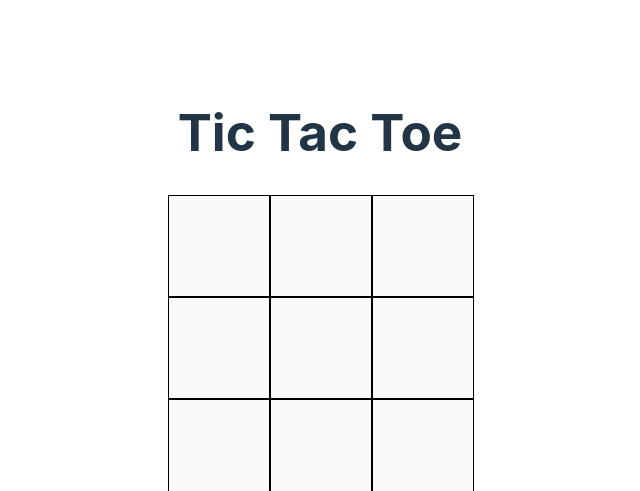
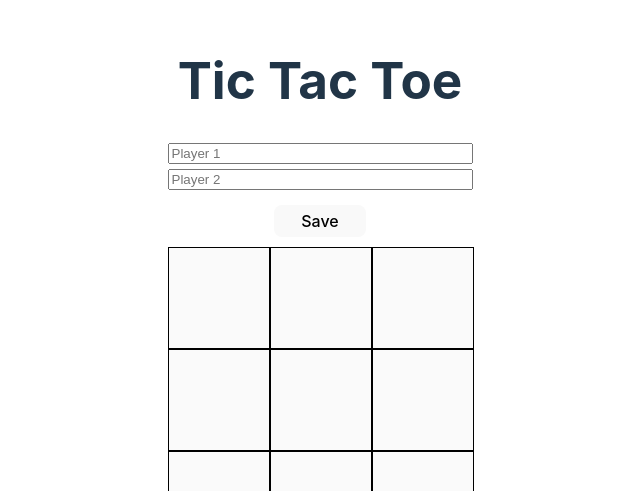
Before and after one commit to zandrastr/mi-assignment-tic-tac-toe-vue, a Vue app: page / in a window 1280 px wide. Shown: the part 115-606 px from the top of the page, without its empty margins (320-960 px from the left). Built offline with nearby package versions, Linux system fonts and the light colour scheme.

Commit message:
add player input component

```diff
--- a/src/App.vue
+++ b/src/App.vue
@@ -1,9 +1,11 @@
 <script setup lang="ts">
 import Gameboard from './components/Gameboard.vue';
+import PlayerInput from './components/PlayerInput.vue';
 </script>
 
 <template>
   <h1>Tic Tac Toe</h1>
+  <PlayerInput></PlayerInput>
   <Gameboard></Gameboard>
 </template>
 
--- /dev/null
+++ b/src/components/PlayerInput.vue
@@ -0,0 +1,50 @@
+<script setup lang="ts">
+import { ref } from 'vue'; //imports ref function from vue
+
+const userOneInput = ref("");
+const userTwoInput = ref("");
+const isSubmitted = ref(false); //to keep track if inputs are submitted or not
+
+//if inputs are not empty, set isSubmitted value to true
+function handleSubmit() {
+    if(userOneInput.value !== '' && userTwoInput.value !== ''){
+        isSubmitted.value = true;
+    }
+};
+
+</script>
+
+<!-- ********************************************************************************** -->
+
+<template>
+
+    <div class="playerInput" v-if="!isSubmitted"> <!-- if inputs are not submitted yet, show input fields-->
+        <input type="text" placeholder="Player 1" v-model="userOneInput"/>
+        <input type="text" placeholder="Player 2" v-model="userTwoInput"/>
+        <button @click="handleSubmit">Save</button>
+    </div>
+
+    <div v-else> <!-- else: inputs are submitted, print the value (name) and corresponding symbols-->
+        <p>{{ userOneInput }} = X</p>
+        <p>{{ userTwoInput }} = O</p>
+    </div>
+
+</template>
+
+<!-- ********************************************************************************** -->
+
+<style scoped>
+.playerInput {
+    display: flex;
+    flex-direction: column;
+    gap: 5px;
+}
+
+.playerInput button {
+    padding: 5px;
+    width: 30%;
+    align-self: center;
+    text-align: center;
+    margin: 10px;
+}
+</style>
```
